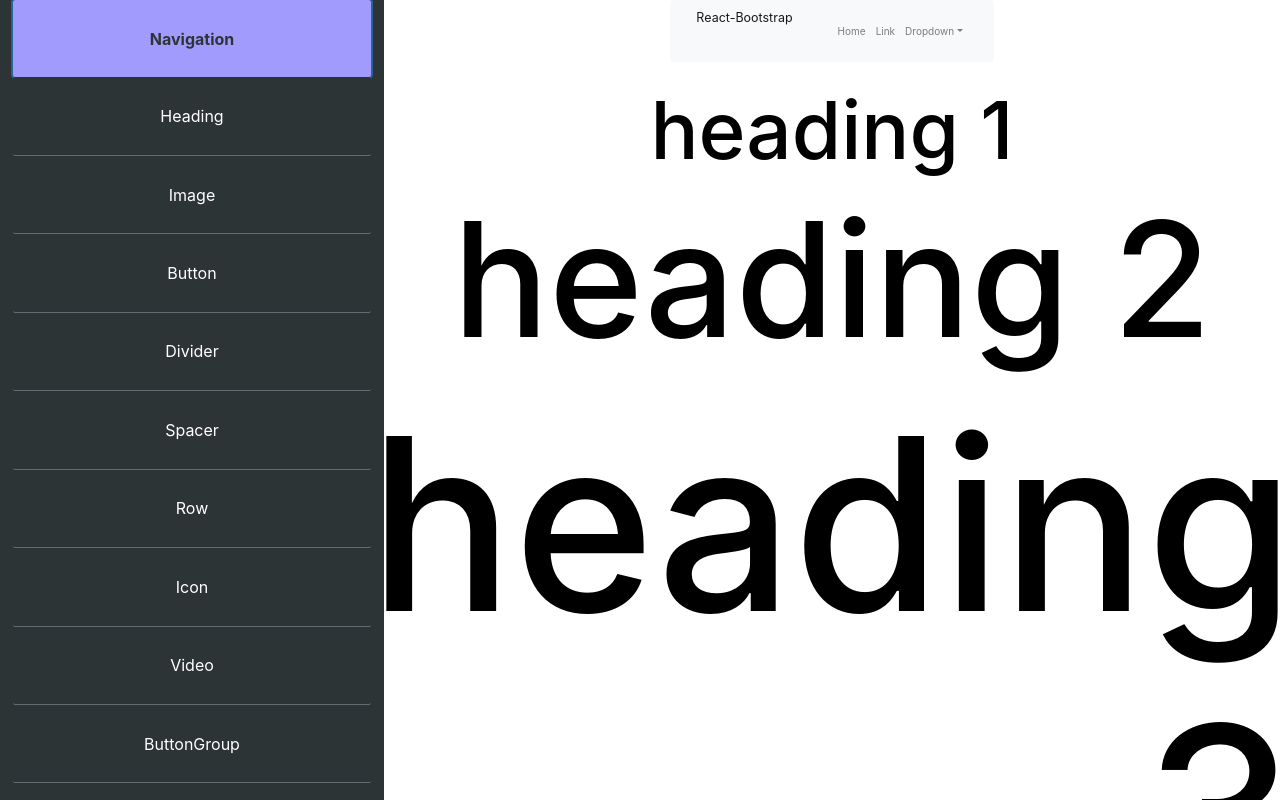
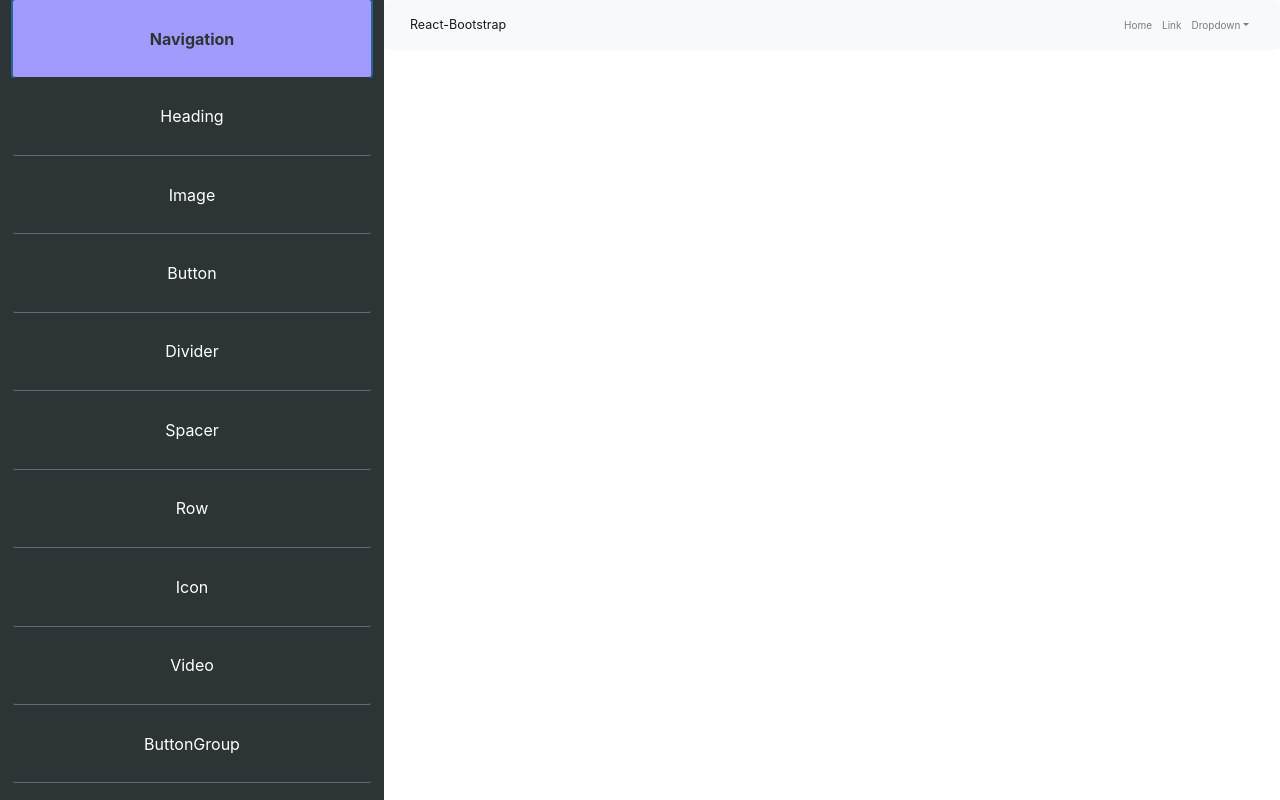
Before and after one commit to matthewalunni/drag-and-drop-editor, a React (Create React App) app: page / in a window 1280 px wide. Both pictures are taken after a click on the button "Navigation". Shown: the top 800 px of the page. Built offline with nearby package versions, Linux system fonts and the light colour scheme.

Commit message:
Tweaks to add function

```diff
--- a/package.json
+++ b/package.json
@@ -1,5 +1,5 @@
 {
-  "hopepage": "http://matthewalunni.github.io/drag-and-drop-editor",
+  "homepage": ".",
   "name": "drag-and-drop",
   "version": "0.1.0",
   "private": true,
@@ -11,6 +11,9 @@
     "@testing-library/react": "^9.3.2",
     "@testing-library/user-event": "^7.1.2",
     "bootstrap": "^4.4.1",
+    "jquery": "^3.5.0",
+    "popper": "^1.0.1",
+    "popper.js": "^1.16.1",
     "react": "^16.13.0",
     "react-bootstrap": "^1.0.1",
     "react-dom": "^16.13.0",
--- a/src/App.js
+++ b/src/App.js
@@ -1,6 +1,8 @@
 import React from 'react';
 import './App.css';
 import 'bootstrap/dist/css/bootstrap.min.css';
+import 'jquery/dist/jquery.min.js'
+import 'bootstrap/dist/js/bootstrap.min.js'
 import Editor from './editor/Editor';
 
 
--- a/src/editor/EditorBackend.js
+++ b/src/editor/EditorBackend.js
@@ -14,7 +14,11 @@ class EditorBackend {
                     type: "Navigation",
                     style:
                     {
-
+                        width: "100%",
+                        alignItems: "center",
+                        justifyContent: "flex-end",
+                        top: "25%",
+                        position: "absolute",
                     },
                 });
                 break;
@@ -59,7 +63,10 @@ class EditorBackend {
                     url: "https://images.unsplash.com/photo-1585252478667-de7e8a482bdd?ixlib=rb-1.2.1&ixid=eyJhcHBfaWQiOjEyMDd9&auto=format&fit=crop&w=600&q=60",
                     style:
                     {
-
+                        margin: "5px",
+                        borderTop: "8px solid black",
+                        borderRadius: "5px",
+                        width: "100%",
                     },
                 });
                 break;
@@ -165,6 +172,9 @@ class EditorBackend {
                     type: "Carousel",
                     style:
                     {
+                        width: "100%",
+                        height: "50%",
+                        backgroundColor: "red",
                     },
                 });
                 break;
@@ -214,15 +224,6 @@ class EditorBackend {
                 });
                 break;
             }
-            case "Tabs": {
-                this.pages.push({
-                    type: "Tabs",
-                    style:
-                    {
-                    },
-                });
-                break;
-            }
             case "Toast": {
                 this.pages.push({
                     type: "Toast",
@@ -239,92 +240,94 @@ class EditorBackend {
     }
 }
 
-let template = [
-    {
-        id: 0,
-        type: "Heading",
-        text: "heading 1",
-        style: {
-            color: "black",
-            fontSize: "10vh",
-            textAlign: "left",
-        },
-    },
-    {
-        id: 1,
-        type: "Heading",
-        text: "heading 2",
-        style: {
-            color: "black",
-            fontSize: "20vh",
-            textAlign: "center",
-        },
-    },
-    {
-        id: 2,
-        type: "Heading",
-        text: "heading 3",
-        style: {
-            color: "black",
-            fontSize: "30vh",
-            textAlign: "right",
-        },
-    },
-    {
-        id: 3,
-        type: "Divider",
-        text: "rounded divider",
-        style: {
-            borderTop: "8px solid #bbb",
-            borderRadius: "5px",
-        },
-    },
-    {
-        id: 4,
-        type: "Divider",
-        text: "dashed divider",
-        style: {
-            borderTop: "3px dashed #bbb",
-            borderRadius: "5px",
-        },
-    },
-    {
-        id: 5,
-        type: "Divider",
-        text: "solid divider",
-        style: {
-            borderTop: "3px solid #bbb",
-        },
-    },
-    {
-        id: 6,
-        type: "Image",
-        text: "alt text here",
-        url: "https://images.unsplash.com/photo-1583485056322-f0ba6fe51508?ixlib=rb-1.2.1&ixid=eyJhcHBfaWQiOjEyMDd9&auto=format&fit=crop&w=1006&q=80",
-        style: {
-            width: "100%",
-            borderRadius: "5px",
-        },
-    },
-    {
-        id: 7,
-        type: "Divider",
-        text: "dotted divider",
-        style: {
-            borderTop: "3px dotted #bbb",
-            borderRadius: "5px",
-        },
-    },
-    {
-        id: 8,
-        type: "Button",
-        text: "button text here",
-        onClick: "some script maybe or something idk",
-        style: {
-            borderTop: "3px dotted #bbb",
-            borderRadius: "5px",
-        },
-    }
-];
+let template = [];
+
+// let template = [
+//     {
+//         id: 0,
+//         type: "Heading",
+//         text: "heading 1",
+//         style: {
+//             color: "black",
+//             fontSize: "10vh",
+//             textAlign: "left",
+//         },
+//     },
+//     {
+//         id: 1,
+//         type: "Heading",
+//         text: "heading 2",
+//         style: {
+//             color: "black",
+//             fontSize: "20vh",
+//             textAlign: "center",
+//         },
+//     },
+//     {
+//         id: 2,
+//         type: "Heading",
+//         text: "heading 3",
+//         style: {
+//             color: "black",
+//             fontSize: "30vh",
+//             textAlign: "right",
+//         },
+//     },
+//     {
+//         id: 3,
+//         type: "Divider",
+//         text: "rounded divider",
+//         style: {
+//             borderTop: "8px solid #bbb",
+//             borderRadius: "5px",
+//         },
+//     },
+//     {
+//         id: 4,
+//         type: "Divider",
+//         text: "dashed divider",
+//         style: {
+//             borderTop: "3px dashed #bbb",
+//             borderRadius: "5px",
+//         },
+//     },
+//     {
+//         id: 5,
+//         type: "Divider",
+//         text: "solid divider",
+//         style: {
+//             borderTop: "3px solid #bbb",
+//         },
+//     },
+//     {
+//         id: 6,
+//         type: "Image",
+//         text: "alt text here",
+//         url: "https://images.unsplash.com/photo-1583485056322-f0ba6fe51508?ixlib=rb-1.2.1&ixid=eyJhcHBfaWQiOjEyMDd9&auto=format&fit=crop&w=1006&q=80",
+//         style: {
+//             width: "100%",
+//             borderRadius: "5px",
+//         },
+//     },
+//     {
+//         id: 7,
+//         type: "Divider",
+//         text: "dotted divider",
+//         style: {
+//             borderTop: "3px dotted #bbb",
+//             borderRadius: "5px",
+//         },
+//     },
+//     {
+//         id: 8,
+//         type: "Button",
+//         text: "button text here",
+//         onClick: "some script maybe or something idk",
+//         style: {
+//             borderTop: "3px dotted #bbb",
+//             borderRadius: "5px",
+//         },
+//     }
+// ];
 
 export default EditorBackend;
--- a/src/editor/EditorSidebar.js
+++ b/src/editor/EditorSidebar.js
@@ -89,11 +89,6 @@ class EditorSideBar extends Component {
                     Table
                     </Button>
                 <Button
-                    onClick={() => { this.props.sideBarButton_OnClick("Tabs") }}
-                    className="sidebar-button">
-                    Tabs
-                    </Button>
-                <Button
                     onClick={() => { this.props.sideBarButton_OnClick("Toast") }}
                     className="sidebar-button">
                     Toast
--- a/src/editor/PageSection.js
+++ b/src/editor/PageSection.js
@@ -95,14 +95,18 @@ class PageSection extends Component {
      * @param {string} type
      */
     returnPageSection(type) {
+        console.log(this.props);
         switch (type) {
             case "Navigation": {
                 return (
-                    <Navbar key={this.props.index} bg="light" expand="lg">
-                        <Navbar.Brand href="#home">React-Bootstrap</Navbar.Brand>
+                    <Navbar key={this.props.index} bg="light" expand="lg" style={{ width: this.props.style.width }}>
+                        <Navbar.Brand href="#home" style={{ position: this.props.style.position, top: this.props.style.top }}>React-Bootstrap</Navbar.Brand>
                         <Navbar.Toggle aria-controls="basic-navbar-nav" />
-                        <Navbar.Collapse id="basic-navbar-nav">
-                            <Nav className="mr-auto">
+                        <Navbar.Collapse id="basic-navbar-nav" style={{
+                            alignItems: this.props.style.alignItems,
+                            justifyContent: this.props.style.justifyContent
+                        }}>
+                            <Nav >
                                 <Nav.Link href="#home">Home</Nav.Link>
                                 <Nav.Link href="#link">Link</Nav.Link>
                                 <NavDropdown title="Dropdown" id="basic-nav-dropdown">
@@ -168,7 +172,7 @@ class PageSection extends Component {
             case "Card": {
                 return (
                     <Card style={{ width: '18rem' }}>
-                        <Card.Img variant="top" src="holder.js/100px180?text=Image cap" />
+                        <Card.Img variant="top" src="https://images.unsplash.com/photo-1473425021274-58232d06e88b?ixlib=rb-1.2.1&ixid=eyJhcHBfaWQiOjEyMDd9&auto=format&fit=crop&w=500&q=60" />
                         <Card.Body>
                             <Card.Title>Card Title</Card.Title>
                             <Card.Text>
@@ -190,7 +194,7 @@ class PageSection extends Component {
             }
             case "Carousel": {
                 return (
-                    <Carousel>
+                        <Carousel indicators={false} style={{ width: this.props.style.width }}>
                             <Carousel.Item>
                                 <img
                                     className="d-block w-100"
@@ -307,42 +311,6 @@ class PageSection extends Component {
                     </Table>
                 )
             }
-            case "Tabs": {
-                return (
-                    <Tabs defaultActiveKey="profile" id="uncontrolled-tab-example">
-                        <Tab eventKey="home" title="Home">
-                            <p>Lorem Ipsum is simply dummy text of the printing and typesetting industry.
-                            Lorem Ipsum has been the industry's standard dummy text ever since the 1500s,
-                            when an unknown printer took a galley of type and scrambled it to make a type
-                            specimen book. It has survived not only five centuries, but also the leap into
-                            electronic typesetting, remaining essentially unchanged. It was popularised in
-                            the 1960s with the release of Letraset sheets containing Lorem Ipsum passages,
-                            and more recently with desktop publishing software like Aldus PageMaker including
-                             versions of Lorem Ipsum.</p>
-                        </Tab>
-                        <Tab eventKey="profile" title="Profile">
-                            <p>Lorem Ipsum is simply dummy text of the printing and typesetting industry.
-                            Lorem Ipsum has been the industry's standard dummy text ever since the 1500s,
-                            when an unknown printer took a galley of type and scrambled it to make a type
-                            specimen book. It has survived not only five centuries, but also the leap into
-                            electronic typesetting, remaining essentially unchanged. It was popularised in
-                            the 1960s with the release of Letraset sheets containing Lorem Ipsum passages,
-                            and more recently with desktop publishing software like Aldus PageMaker including
-                             versions of Lorem Ipsum.</p>
-                        </Tab>
-                        <Tab eventKey="contact" title="Contact" disabled>
-                            <p>Lorem Ipsum is simply dummy text of the printing and typesetting industry.
-                            Lorem Ipsum has been the industry's standard dummy text ever since the 1500s,
-                            when an unknown printer took a galley of type and scrambled it to make a type
-                            specimen book. It has survived not only five centuries, but also the leap into
-                            electronic typesetting, remaining essentially unchanged. It was popularised in
-                            the 1960s with the release of Letraset sheets containing Lorem Ipsum passages,
-                            and more recently with desktop publishing software like Aldus PageMaker including
-                             versions of Lorem Ipsum.</p>
-                        </Tab>
-                    </Tabs>
-                )
-            }
             case "Toast": {
                 return (
                     <Toast>
```
Also changed, not shown: 1 other file (tests, documents, lock files or other folders). Lines whose indentation alone changed are shown as unchanged.
